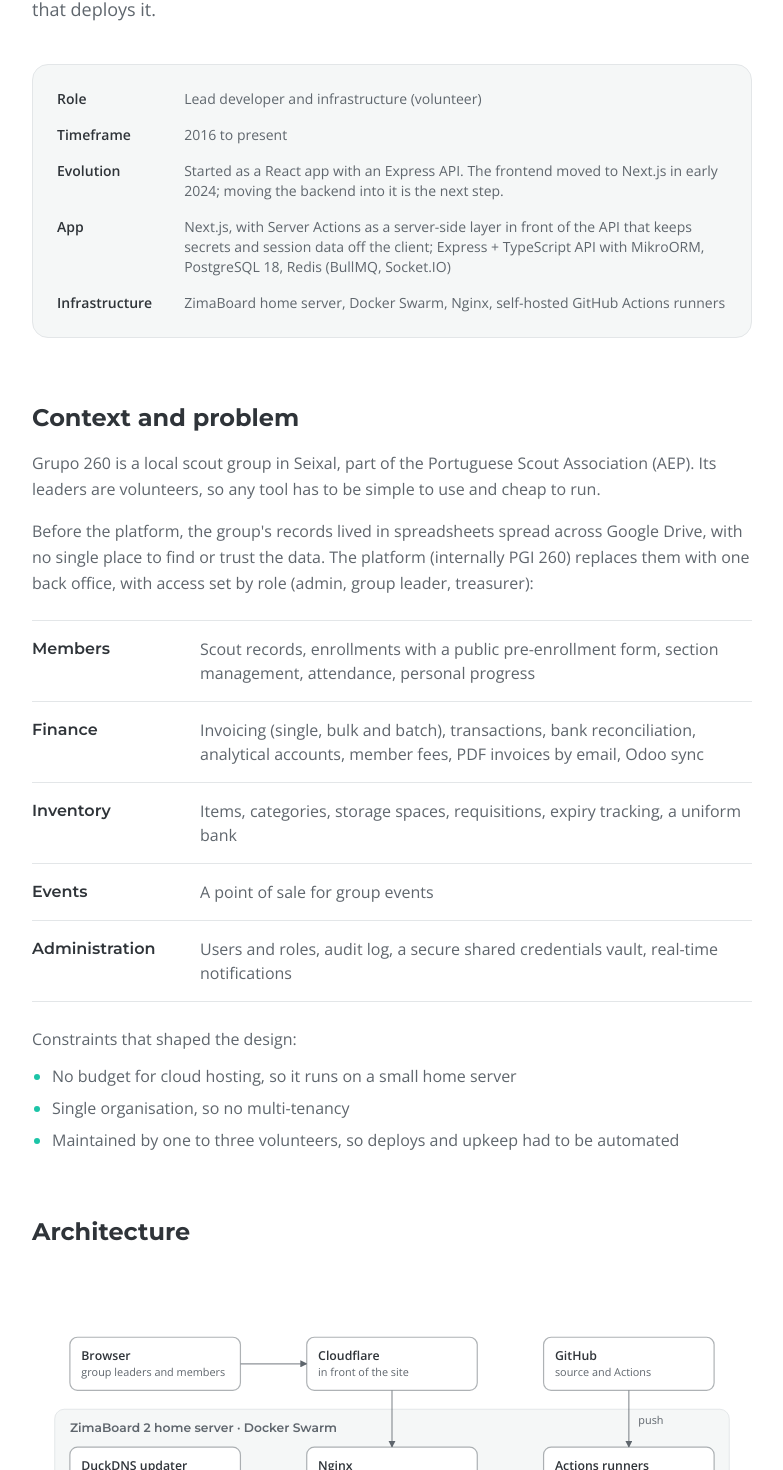
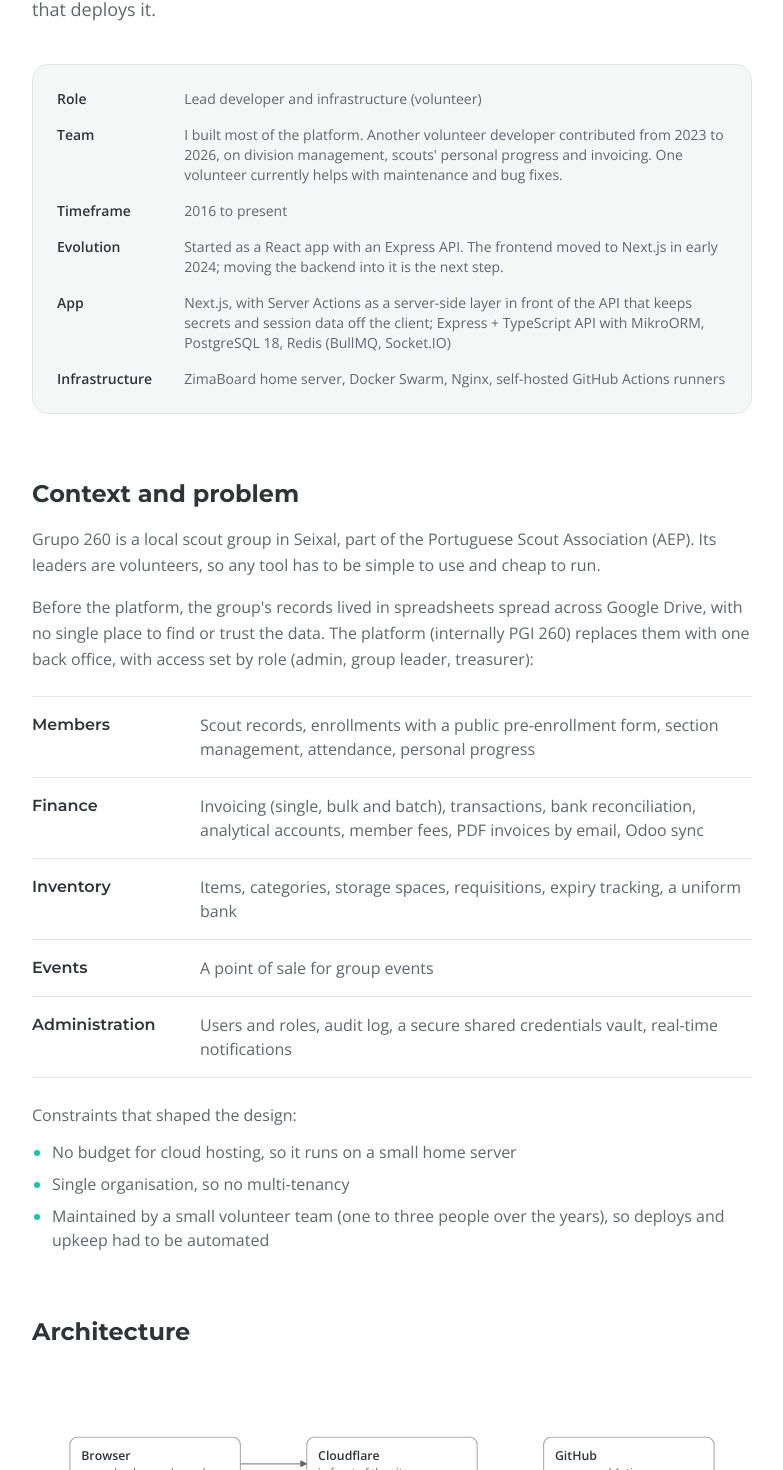
Before and after one commit to BrunMartins/portfolio, a React (Vite) app: page /projects/grupo-260 in a window 1280 px wide. Shown: the part 435-1905 px from the top of the page, without its empty margins (248-1031 px from the left). Built offline with nearby package versions, Linux system fonts and the light colour scheme; a web font is replaced by a local one.

Commit message:
Clarify who built and maintains the Grupo 260 platform

```diff
--- a/src/pages/grupo-260.tsx
+++ b/src/pages/grupo-260.tsx
@@ -4,6 +4,10 @@ import { ArchitectureDiagram } from "@/components/architecture-diagram";
 
 const facts = [
   ["Role", "Lead developer and infrastructure (volunteer)"],
+  [
+    "Team",
+    "I built most of the platform. Another volunteer developer contributed from 2023 to 2026, on division management, scouts' personal progress and invoicing. One volunteer currently helps with maintenance and bug fixes.",
+  ],
   ["Timeframe", "2016 to present"],
   [
     "Evolution",
@@ -169,7 +173,7 @@ export function Grupo260() {
       <ul className="mt-3 list-disc space-y-2 pl-5 text-muted marker:text-accent-bright">
         <li>No budget for cloud hosting, so it runs on a small home server</li>
         <li>Single organisation, so no multi-tenancy</li>
-        <li>Maintained by one to three volunteers, so deploys and upkeep had to be automated</li>
+        <li>Maintained by a small volunteer team (one to three people over the years), so deploys and upkeep had to be automated</li>
       </ul>
 
       <H2>Architecture</H2>
@@ -190,8 +194,8 @@ export function Grupo260() {
 
       <H2>Challenges solved</H2>
       <p className="mt-4 leading-relaxed text-muted">
-        Running production on one small box means every failure is yours to diagnose. These are the ones worth
-        telling.
+        With production on a single home server, there's no one else to hand a problem to. These are the ones that
+        taught me the most.
       </p>
       <div className="mt-8 space-y-6">
         {challenges.map((c) => (
```
